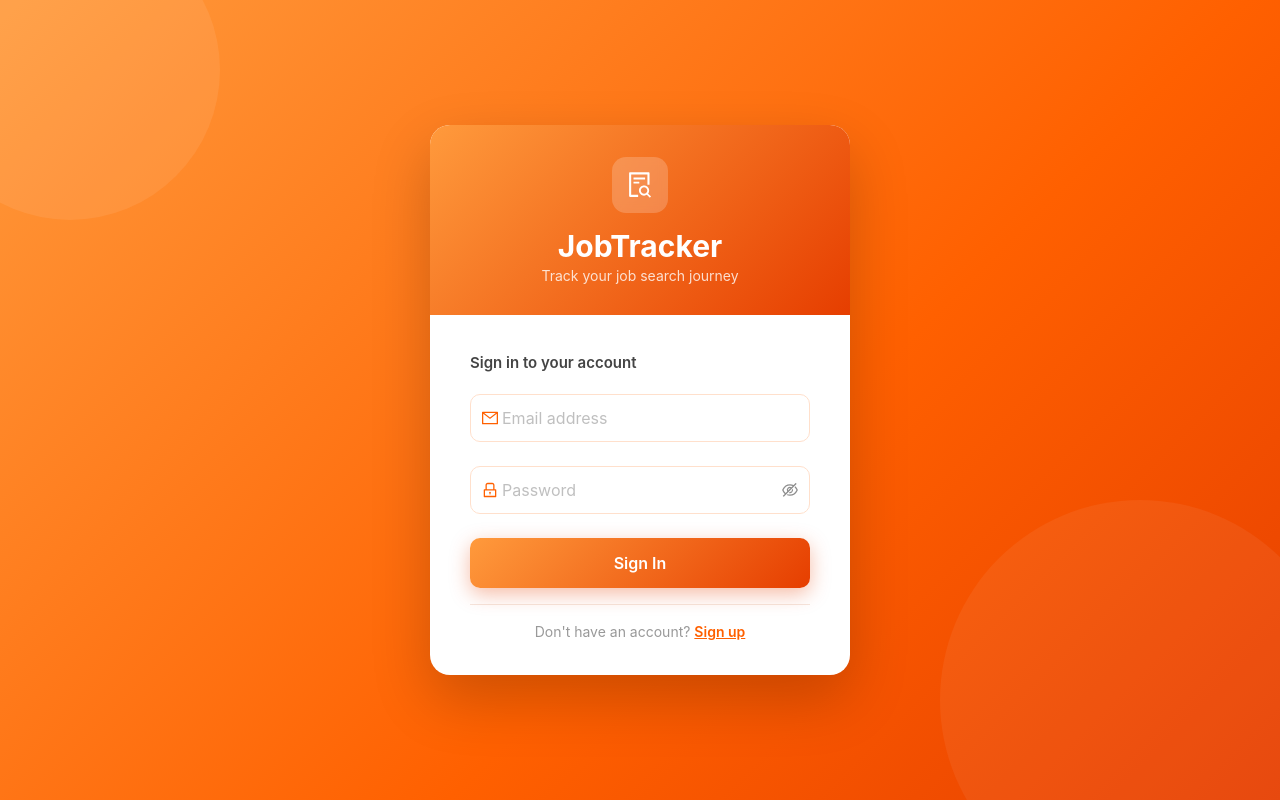
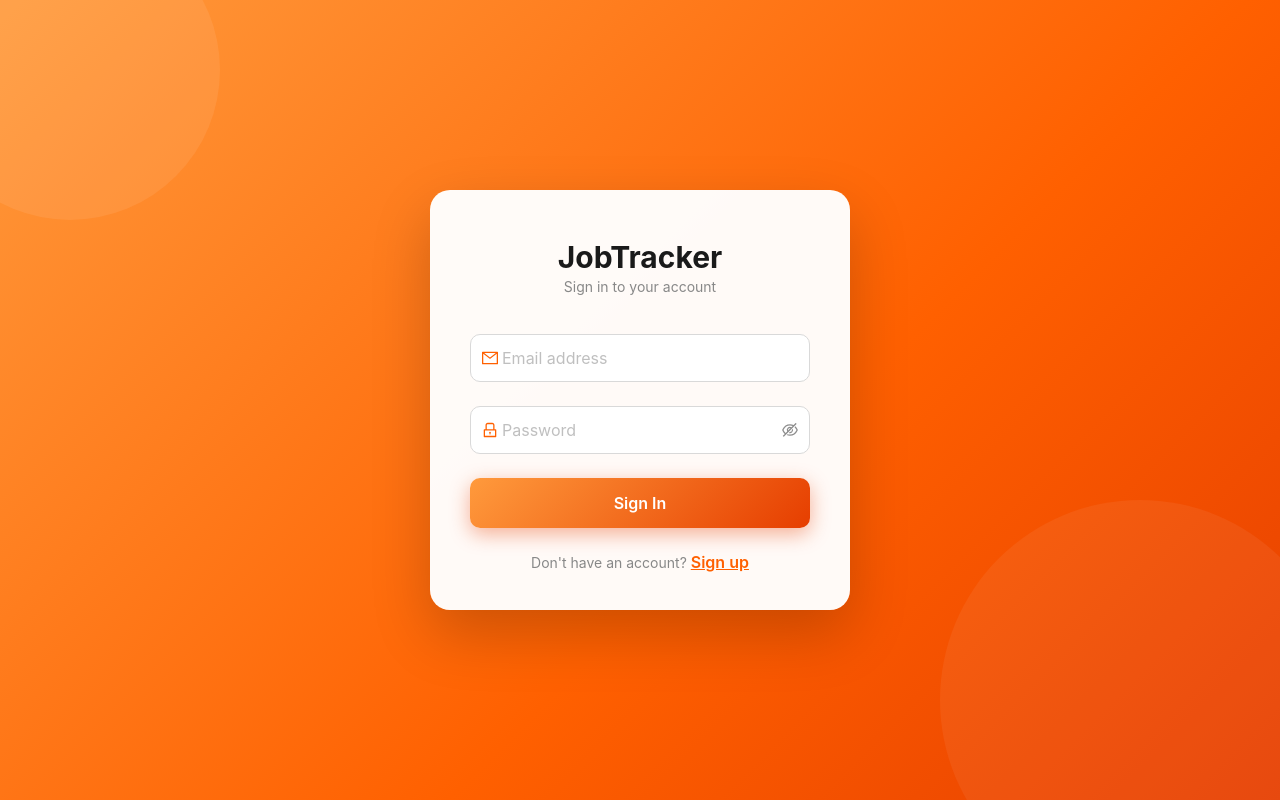
Before and after one commit to notarasseo/job-tracker, a React (Vite) app in the folder frontend/: page /login in a window 1280 px wide. Built offline with nearby package versions, Linux system fonts and the light colour scheme; no server answers; the HTML template or start-up script is replaced by a standard one.

Commit message:
Revert login to clean card style, text only header

```diff
--- a/frontend/src/pages/LoginPage.jsx
+++ b/frontend/src/pages/LoginPage.jsx
@@ -1,6 +1,6 @@
 import React from 'react';
-import { Form, Input, Button, Typography, message, Divider } from 'antd';
-import { MailOutlined, LockOutlined, FileSearchOutlined } from '@ant-design/icons';
+import { Form, Input, Button, Typography, message } from 'antd';
+import { MailOutlined, LockOutlined } from '@ant-design/icons';
 import { Link, useNavigate } from 'react-router-dom';
 import { authService } from '../services/api';
 import { useAuth } from '../context/AuthContext';
@@ -37,7 +37,6 @@ const LoginPage = () => {
         padding: 24,
       }}
     >
-      {/* Decorative circles */}
       <div style={{
         position: 'fixed', top: -80, left: -80,
         width: 300, height: 300, borderRadius: '50%',
@@ -54,43 +53,20 @@ const LoginPage = () => {
       <div
         style={{
           width: 420,
-          background: '#fff',
+          background: 'rgba(255,255,255,0.97)',
           borderRadius: 20,
-          overflow: 'hidden',
+          padding: '48px 40px 36px',
           boxShadow: '0 24px 60px rgba(0,0,0,0.2)',
         }}
       >
-        {/* Orange header strip */}
-        <div style={{
-          background: 'linear-gradient(135deg, #ff9a3c, #e63e00)',
-          padding: '32px 40px 28px',
-          textAlign: 'center',
-        }}>
-          <div style={{
-            width: 56, height: 56,
-            background: 'rgba(255,255,255,0.2)',
-            borderRadius: 14,
-            display: 'inline-flex',
-            alignItems: 'center',
-            justifyContent: 'center',
-            marginBottom: 14,
-            backdropFilter: 'blur(4px)',
-          }}>
-            <FileSearchOutlined style={{ fontSize: 26, color: '#fff' }} />
-          </div>
-          <Title level={2} style={{ margin: 0, color: '#fff', fontWeight: 700 }}>
+        <div style={{ textAlign: 'center', marginBottom: 36 }}>
+          <Title level={2} style={{ margin: 0, color: '#1a1a1a', fontWeight: 700 }}>
             JobTracker
           </Title>
-          <Text style={{ color: 'rgba(255,255,255,0.8)', fontSize: 14 }}>
-            Track your job search journey
+          <Text style={{ color: '#888', fontSize: 14 }}>
+            Sign in to your account
           </Text>
         </div>
-
-        {/* Form area */}
-        <div style={{ padding: '36px 40px 32px' }}>
-          <Text style={{ color: '#444', fontSize: 15, fontWeight: 600, display: 'block', marginBottom: 20 }}>
-            Sign in to your account
-          </Text>
 
         <Form form={form} onFinish={onFinish} layout="vertical" size="large">
           <Form.Item
@@ -103,7 +79,7 @@ const LoginPage = () => {
             <Input
               prefix={<MailOutlined style={{ color: '#ff6000' }} />}
               placeholder="Email address"
-                style={{ borderRadius: 10, height: 48, borderColor: '#ffe0cc' }}
+              style={{ borderRadius: 10, height: 48 }}
             />
           </Form.Item>
 
@@ -114,11 +90,11 @@ const LoginPage = () => {
             <Input.Password
               prefix={<LockOutlined style={{ color: '#ff6000' }} />}
               placeholder="Password"
-                style={{ borderRadius: 10, height: 48, borderColor: '#ffe0cc' }}
+              style={{ borderRadius: 10, height: 48 }}
             />
           </Form.Item>
 
-            <Form.Item style={{ marginTop: 8, marginBottom: 16 }}>
+          <Form.Item style={{ marginTop: 8 }}>
             <Button
               htmlType="submit"
               loading={loading}
@@ -131,7 +107,7 @@ const LoginPage = () => {
                 color: '#fff',
                 fontSize: 16,
                 fontWeight: 600,
-                  boxShadow: '0 6px 20px rgba(230,62,0,0.35)',
+                boxShadow: '0 6px 20px rgba(230,62,0,0.4)',
               }}
             >
               Sign In
@@ -139,14 +115,11 @@ const LoginPage = () => {
           </Form.Item>
         </Form>
 
-          <Divider style={{ borderColor: '#f5e6de', margin: '0 0 16px' }} />
-
-          <div style={{ textAlign: 'center' }}>
-            <Text style={{ color: '#999', fontSize: 14 }}>Don't have an account? </Text>
-            <Link to="/register" style={{ color: '#ff6000', fontWeight: 600, fontSize: 14 }}>
+        <div style={{ textAlign: 'center', marginTop: 8 }}>
+          <Text style={{ color: '#888' }}>Don't have an account? </Text>
+          <Link to="/register" style={{ color: '#ff6000', fontWeight: 600 }}>
             Sign up
           </Link>
-          </div>
         </div>
       </div>
     </div>
```
Lines whose indentation alone changed are shown as unchanged.
